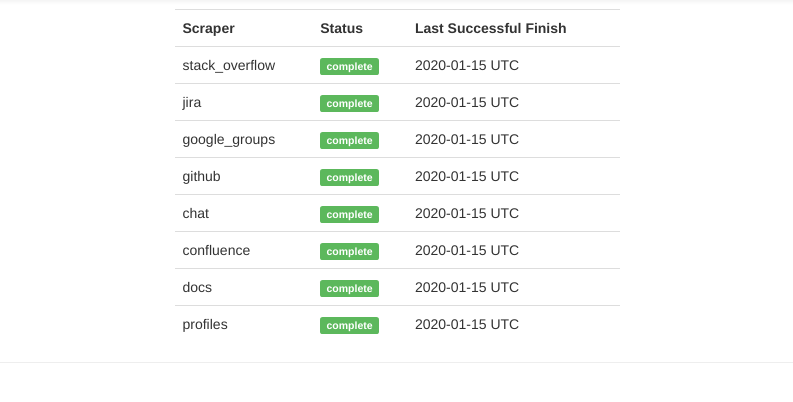
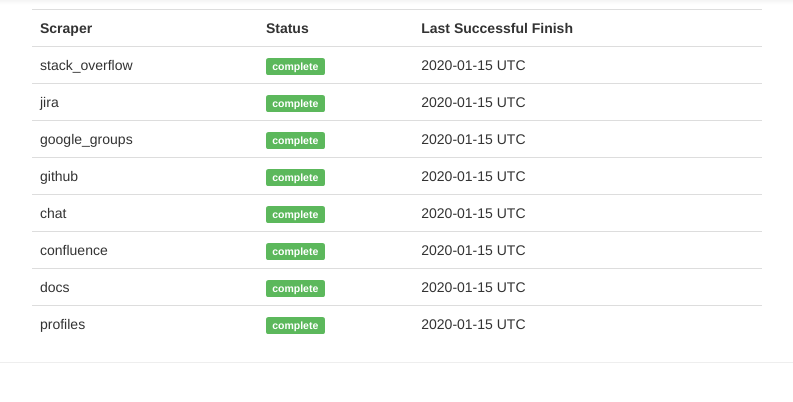
Before and after one commit to wyattsam/mongo-search, a Flask app: page /status in a window 1280 px wide. Shown: the part 51-453 px from the top of the page, without its empty margins (243-1036 px from the left). Run offline with Flask 2, Linux system fonts and the light colour scheme; a database or web service that is not in the repository returns one stand-in record (values such as "Sample title"); parts of the project's set-up code (start-up, migrations or seed data) failed here and were passed over; some libraries are stand-ins or nearby versions.

Commit message:
space things out on status

```diff
--- a/templates/status.html
+++ b/templates/status.html
@@ -1,6 +1,6 @@
 {% extends "base.html" %}
 {% block content %}
-<div class="col-md-5 center">
+<div class="col-md-8 center">
     <table class="table">
         <tr>
             <th>Scraper</th>
```
